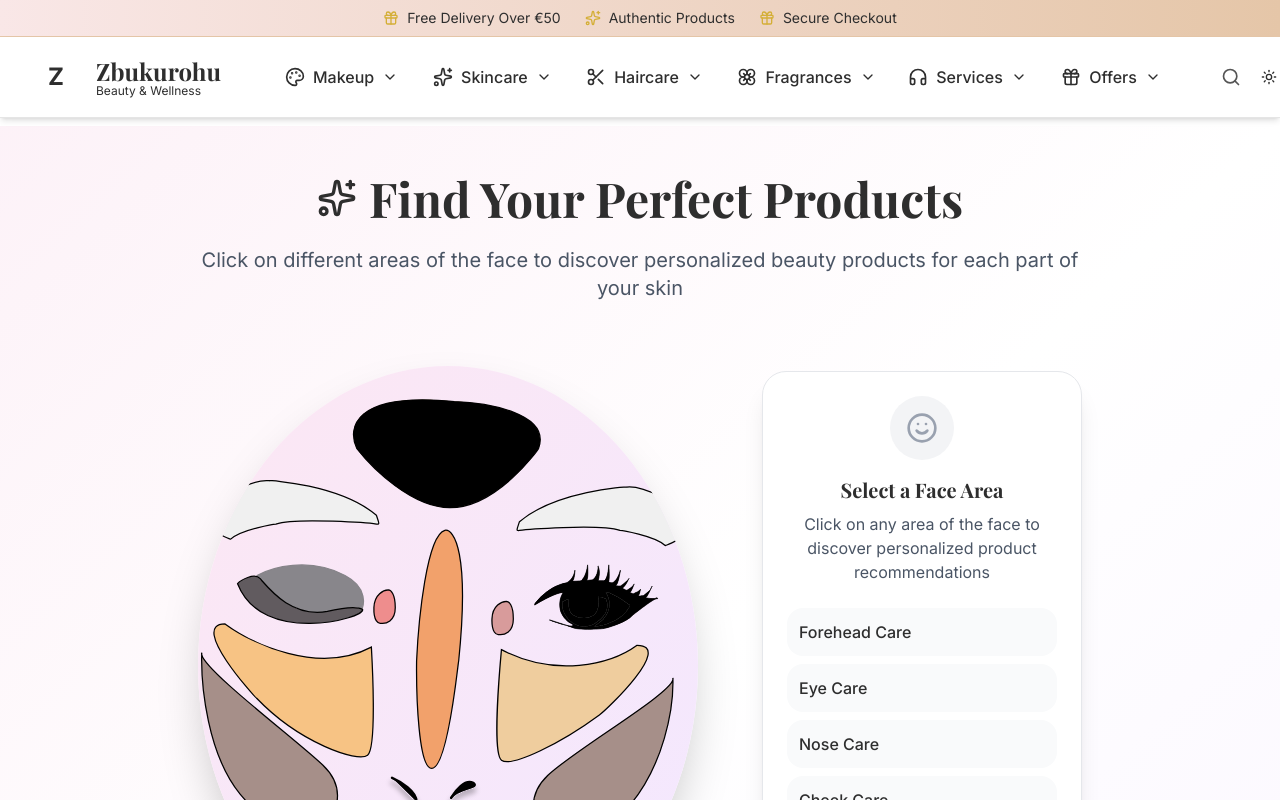
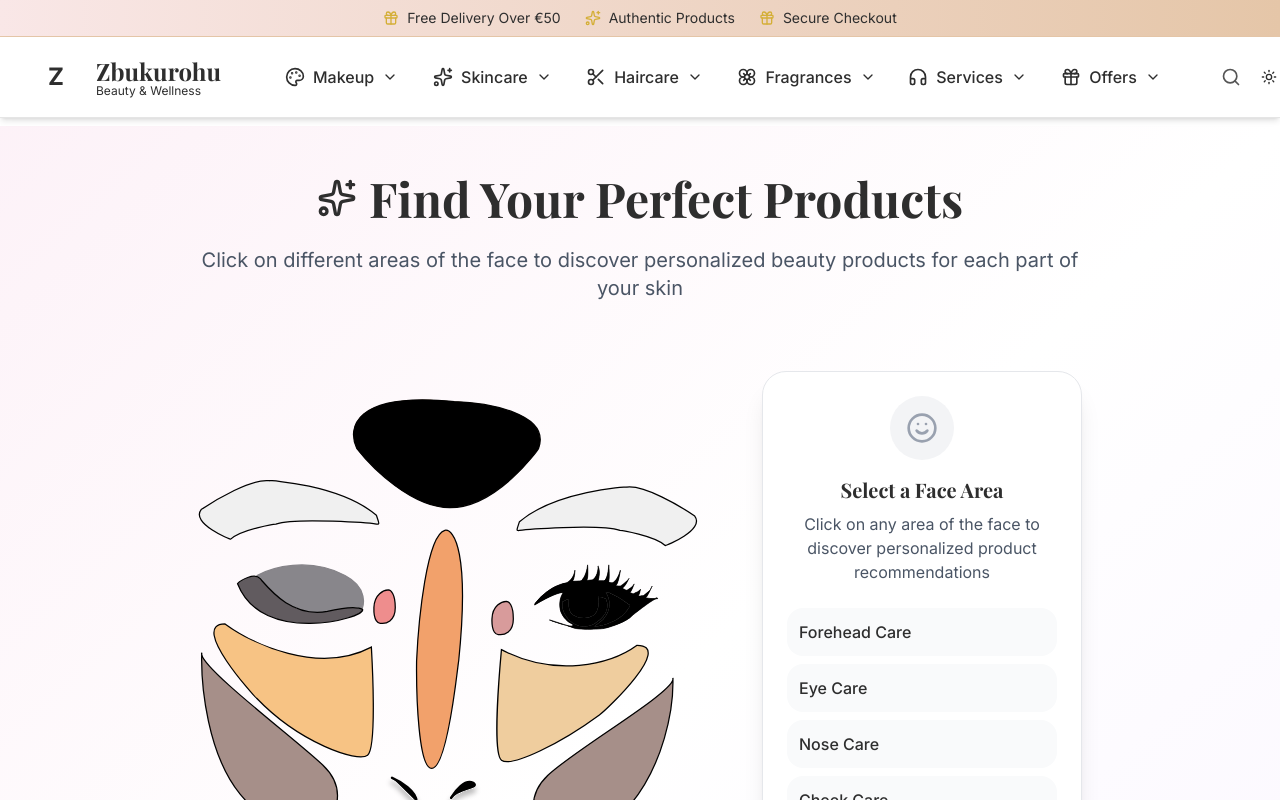
Before and after one commit to fibra21/ZbukurohuV2, a Next.js app: page /find in a window 1280 px wide. Shown: the top 800 px of the page. Built offline with nearby package versions, Linux system fonts and the light colour scheme.

Commit message:
Find: remove circular bg, add transparent clickable overlay mapped to categories

```diff
--- a/src/app/find/page.tsx
+++ b/src/app/find/page.tsx
@@ -83,8 +83,46 @@ export default function FindPage() {
         <div className="flex flex-col lg:flex-row items-center justify-center gap-8 lg:gap-16">
           {/* Face Illustration */}
           <div className="relative">
-            <div className="w-80 h-80 sm:w-96 sm:h-96 lg:w-[500px] lg:h-[600px] relative bg-gradient-to-br from-pink-100 to-purple-100 rounded-[50%] shadow-2xl overflow-hidden">
+            <div className="w-80 h-80 sm:w-96 sm:h-96 lg:w-[500px] lg:h-[600px] relative">
               <FaceIllustration className="w-full h-full" />
+              {/* Clickable overlay matching the illustration viewBox */}
+              <svg
+                viewBox="0 0 398 425"
+                className="absolute inset-0 w-full h-full"
+              >
+                {faceAreas.map((area) => {
+                  const getAreaCoordinates = (id: string) => {
+                    switch(id) {
+                      case 'forehead': return { x: 199, y: 80, rx: 110, ry: 55 };
+                      case 'eyes': return { x: 199, y: 160, rx: 150, ry: 45 };
+                      case 'nose': return { x: 199, y: 215, rx: 22, ry: 65 };
+                      case 'cheeks': return { x: 199, y: 285, rx: 170, ry: 85 };
+                      case 'lips': return { x: 199, y: 340, rx: 65, ry: 25 };
+                      case 'chin': return { x: 199, y: 385, rx: 90, ry: 35 };
+                      default: return { x: 199, y: 212, rx: 20, ry: 20 };
+                    }
+                  };
+                  const coords = getAreaCoordinates(area.id);
+                  const isHovered = hoveredArea === area.id;
+                  const isSelected = selectedArea === area.id;
+                  return (
+                    <ellipse
+                      key={area.id}
+                      cx={coords.x}
+                      cy={coords.y}
+                      rx={coords.rx}
+                      ry={coords.ry}
+                      fill={isSelected ? 'rgba(212,175,55,0.35)' : isHovered ? 'rgba(212,175,55,0.2)' : 'transparent'}
+                      stroke={isSelected || isHovered ? '#D4AF37' : 'transparent'}
+                      strokeWidth={3}
+                      className="cursor-pointer transition-all duration-300"
+                      onMouseEnter={() => setHoveredArea(area.id)}
+                      onMouseLeave={() => setHoveredArea(null)}
+                      onClick={() => handleAreaClick(area.id)}
+                    />
+                  );
+                })}
+              </svg>
 
               {/* Area Labels */}
               {faceAreas.map((area) => {
```
